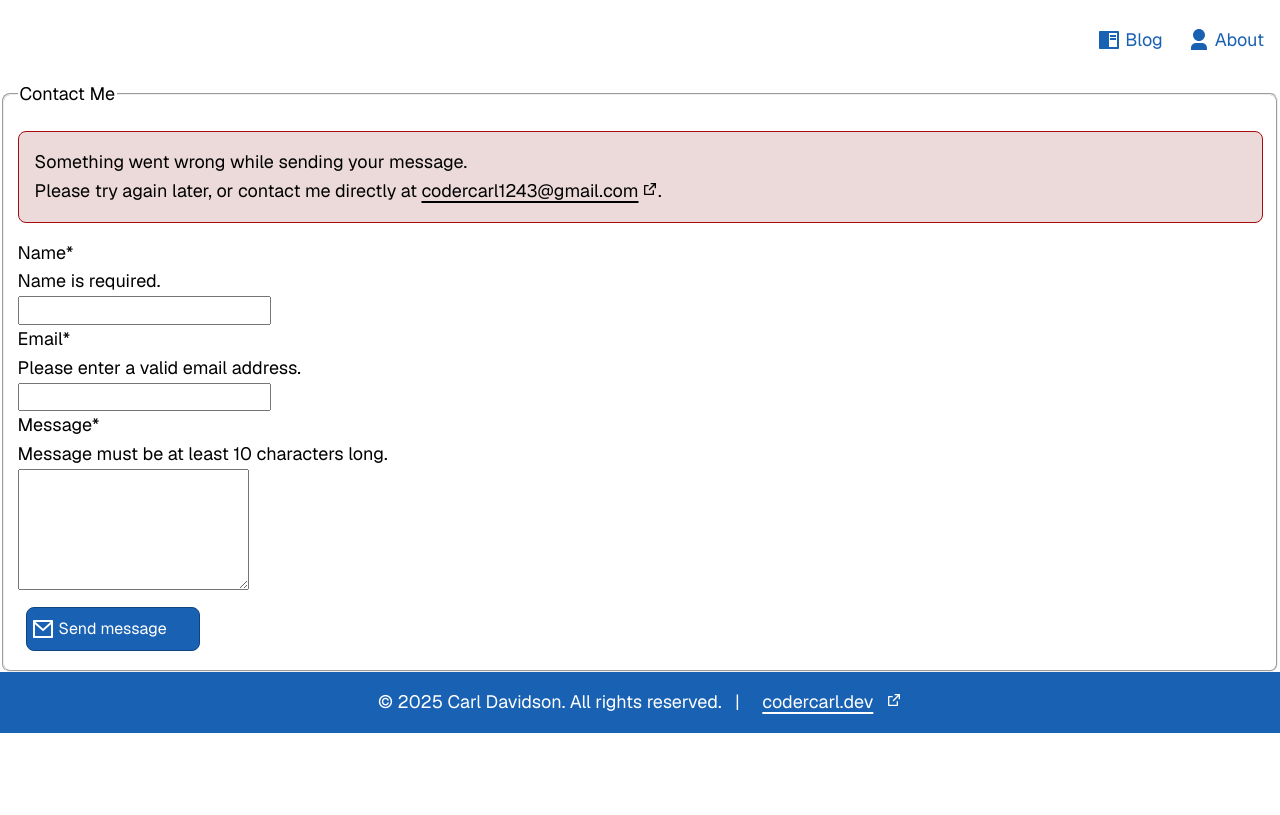
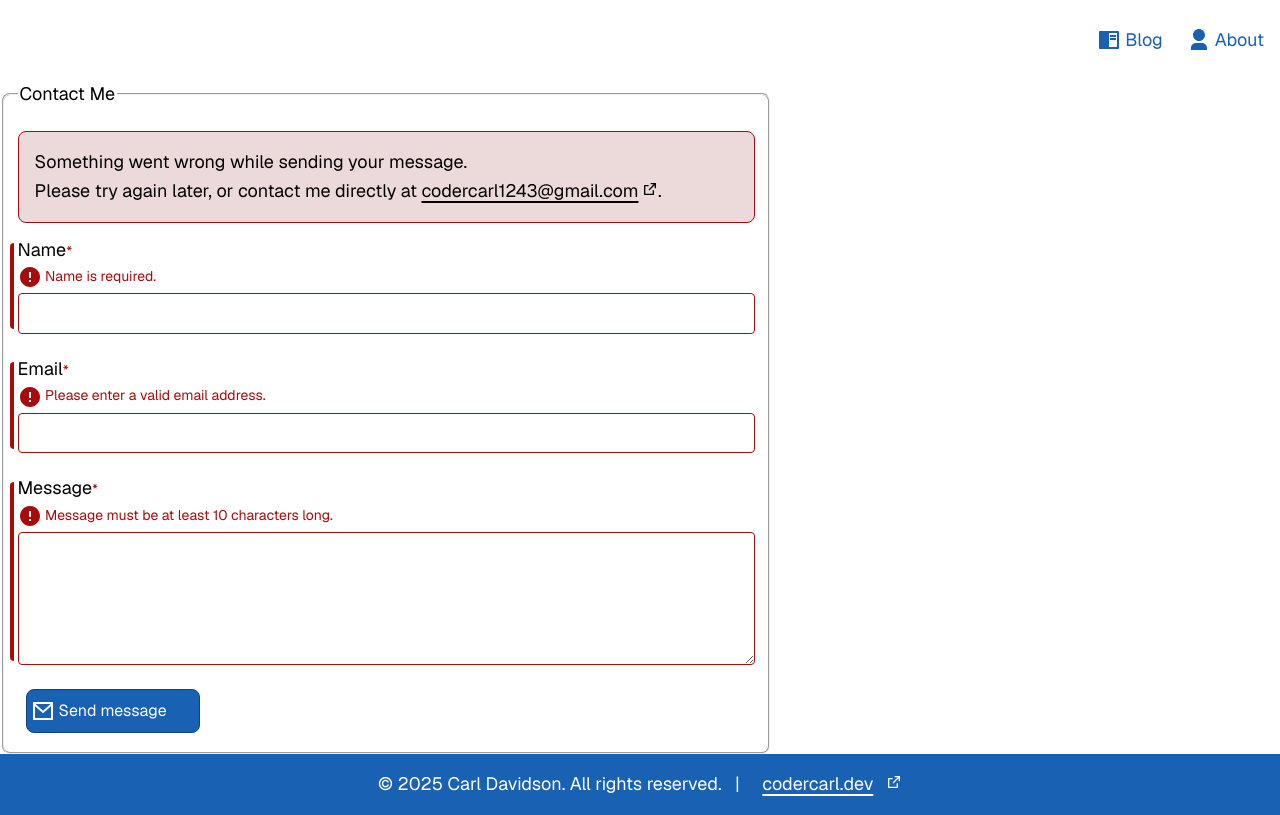
Before and after one commit to codercarl1243/react_components_system, a Next.js app: page / in a window 1280 px wide. Built offline with nearby package versions, Linux system fonts and the light colour scheme.

Commit message:
UPDATE styling and add additional text as an option to text inputs

```diff
--- a/app/styles/components/contact_form.css
+++ b/app/styles/components/contact_form.css
@@ -1,5 +1,6 @@
 .contact-form__fieldset {
     border-radius: var(--radius-md);
+    max-width: var(--bp-md);
 }
 
 .contact-form__status {
@@ -23,51 +24,3 @@
     --border-color: var(--color-danger-400);
     --bg-color: var(--color-danger-200);
 }
-
-.contact-form__error {
-    color: var(--color-danger-400);
-}
-
-.contact-form__field {
-    display: flex;
-    flex-wrap: wrap;
-    gap: var(--spacing);
-    margin-block-end: var(--spacing-lg);
-}
-
-@media screen and (max-width: 35rem) {
-    .contact-form__field {
-        margin-block-end: var(--spacing-sm);
-    }
-}
-
-.contact-form__field:focus-within {
-    .contact-form__label {
-        color: var(--color-primary-400);
-    }
-
-    .contact-form__input,
-    .contact-form__textarea {
-        --input-border-color: var(--color-primary-400);
-    }
-}
-
-.contact-form__input:focus-visible,
-.contact-form__textarea:focus-visible {
-    --input-border-color: var(--color-primary-400);
-    outline-color: var(--color-primary-400);
-}
-
-.contact-form__label {
-    flex-basis: 10ch;
-}
-
-.contact-form__input,
-.contact-form__textarea {
-    flex: 1;
-    border: 1px solid var(--input-border-color, var(--color-neutral-300));
-}
-
-.contact-form__textarea {
-    padding: var(--spacing-sm);
-}
--- a/app/styles/components/form.css
+++ b/app/styles/components/form.css
@@ -1,3 +1,85 @@
-.form {
+/* TODO: add disabled styling, maybe target these two:
+.input-group[data-disabled="true"],
+.input-group:has(.input-group__input:disabled)
+*/
+.input-group {
+    --field-accent-color: currentColor;
+
+    position: relative;
+    display: grid;
+    gap: var(--spacing);
+    margin-block-end: var(--spacing-lg);
+
+    &::before {
+        content: "";
+        position: absolute;
+        inset-block: 0.25em;
+        inset-inline-start: -0.5rem;
+        width: 0;
+        background-color: var(--color-danger-400);
+        border-radius: var(--radius-sm) 0 0 var(--radius-sm);
+        transition: width 0.2s ease;
+    }
+
+    &[data-invalid="true"]::before {
+        width: 0.25rem;
+    }
+
+    &:focus-within {
+        --field-accent-color: var(--color-primary-400);
+    }
+
+    .input-group__label {
+        color: var(--field-accent-color);
+        flex-basis: 10ch;
+        transition: color 0.2s ease;
+    }
+
+    .input-group__helper {
+        color: var(--color-neutral-500);
+        margin-block: var(--spacing);
+    }
+
+    .input-group__required,
+    .input-group__error {
+        color: var(--color-danger-400);
+        font-size: var(--font-size-xs);
+    }
+
+    .input-group__input {
+        flex: 1;
+        padding: var(--spacing-sm) var(--spacing-md);
+        border: 1px solid var(--field-accent-color);
+        border-radius: var(--radius-sm);
+        transition: border-color 0.2s ease, outline-color 0.2s ease;
+
+        &:focus-visible {
+            outline: 2px solid var(--field-accent-color);
+            outline-offset: 2px;
+        }
+
+        &[aria-invalid="true"] {
+            border-color: var(--color-danger-400);
+            outline-color: var(--color-danger-400);
+        }
+    }
+
+    textarea.input-group__input {
+        padding: var(--spacing-sm);
+        min-block-size: clamp(6rem, 10vh, 12rem);
+        resize: vertical;
+    }
+}
+
+@media screen and (max-width: 35rem) {
+    .input-group {
+        flex-direction: column;
+        margin-block-end: var(--spacing-sm);
+
+        .input-group__label {
+            flex-basis: auto;
+        }
+    }
+
 
 }
--- a/components/form/inputs/input.type.ts
+++ b/components/form/inputs/input.type.ts
@@ -9,8 +9,9 @@ export type TElementMap = {
 
 export type TBaseInputProps<T extends textElementType> = {
   id: string;
-  label?: ReactNode;
+  label: ReactNode;
   error?: ReactNode;
+  helper?: ReactNode;
   as?: T;
 };
 
--- a/components/form/inputs/textInput.tsx
+++ b/components/form/inputs/textInput.tsx
@@ -1,36 +1,46 @@
 import clsx from "clsx";
-import { createElement, type JSX } from "react";
+import { createElement} from "react";
 import type { TElementMap, TextInputProps } from "@/components/form/inputs/input.type";
+import { RiErrorWarningFill } from "@remixicon/react";
+import Icon from "@/components/icon";
 
 
-export default function TextInput<T extends keyof TElementMap = "input">({ as, className, required, label, error, id, ...props }: TextInputProps<T>) {
+export default function TextInput<T extends keyof TElementMap = "input">({ as, helper, className, required, label, error, id, ...props }: TextInputProps<T>) {
 
-    const inputType = (as ?? "input") as keyof JSX.IntrinsicElements;
+    const inputType = (as ?? "input");
+    const ariaDescribedByIds = [
+        helper ? `${id}-helper` : null,
+        error ? `${id}-error` : null,
+    ]
+        .filter(Boolean)
+        .join(" ");
+
     const commonProps = {
         id,
         "aria-invalid": !!error,
-        "aria-describedby": error ? `${id}-error` : undefined,
+        "aria-describedby": ariaDescribedByIds,
         className: clsx("input-group__input", className),
         ...props,
     } satisfies Record<string, unknown>;
 
 
     return (
-        <div className="input-group">
-            {label && (
+        <div className="input-group" data-invalid={error ? true : undefined}>
                 <label htmlFor={id} className="input-group__label">
                     {label}
                     {required && <span className="input-group__required" aria-hidden="true">*</span>}
                 </label>
-            )}
-            <div>
+                {helper && (
+                    <p id={`${id}-helper`} className="input-group__helper text-sm">
+                        {helper}
+                    </p>
+                )}
                 {error && (
                     <p id={`${id}-error`} className="input-group__error">
-                        {error}
+                        <Icon icon={RiErrorWarningFill} /> {error}
                     </p>
                 )}
                 {createElement(inputType, commonProps)}
-            </div>
         </div>
     );
 }
```
